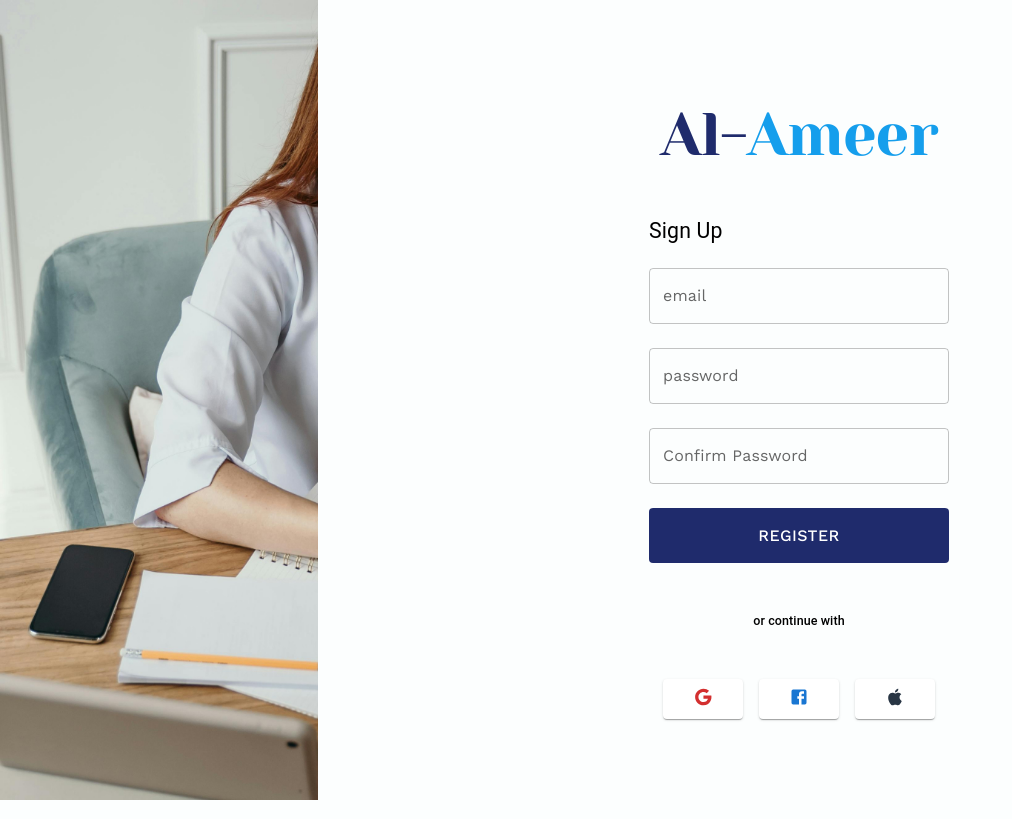
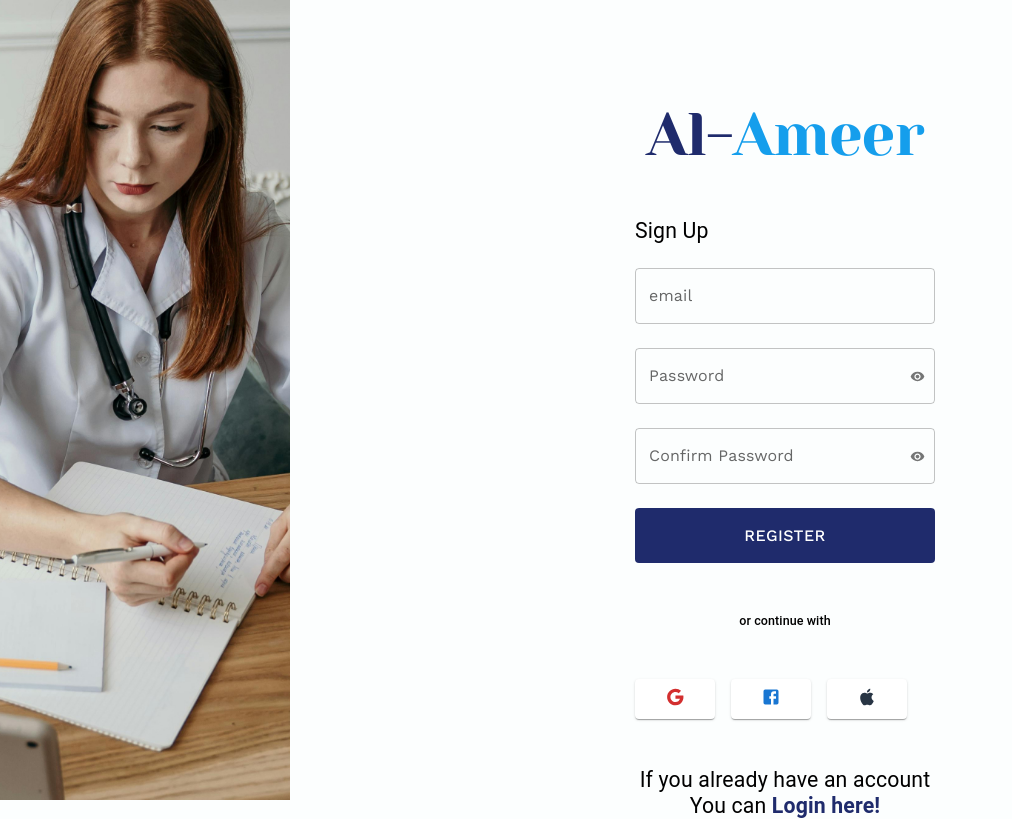
Before and after one commit to dovecancode/al-ameer, a React (Vite) app: page /signup in a window 1280 px wide. Shown: the whole page, without its empty margins (0-1012 px from the left). Built offline with nearby package versions, Linux system fonts and the light colour scheme.

Commit message:
included adornment on password ang confirm password

```diff
--- a/src/Screens/LoginScreen/index.jsx
+++ b/src/Screens/LoginScreen/index.jsx
@@ -1,5 +1,11 @@
+import Login from '../../components/Features/Authentications/Login'
+
 function LoginScreen() {
-  return <div>index</div>
+  return (
+    <>
+      <Login />
+    </>
+  )
 }
 
 export default LoginScreen
--- a/src/components/Features/Authentications/Login/index.jsx
+++ b/src/components/Features/Authentications/Login/index.jsx
@@ -0,0 +1,11 @@
+import { Stack } from '@mui/material'
+
+function Login() {
+  return (
+    <>
+      <Stack></Stack>
+    </>
+  )
+}
+
+export default Login
--- a/src/components/Features/Authentications/Login/style.js
+++ b/src/components/Features/Authentications/Login/style.js
@@ -0,0 +1,5 @@
+import styled from '@emotion/styled'
+
+export const LogInImage = styled('div')({
+  background: 'url()',
+})
--- a/src/components/Features/Authentications/Signup/index.jsx
+++ b/src/components/Features/Authentications/Signup/index.jsx
@@ -2,15 +2,23 @@ import Stack from '@mui/material/Stack'
 
 import { SignUpImage } from './style'
 import SignUpForm from '../../../SignUpForm'
+import { useMediaQuery } from '@mui/material'
 
 export default function SignUp() {
+  const isDesktop = useMediaQuery('(min-width:768px)')
+
   return (
     <div>
       <Stack
         direction={{ xs: 'column', sm: 'row' }}
         // spacing={{ xs: 1, sm: 2, md: 2 }}
+        flex="wrap"
       >
-        <SignUpImage />
+        <SignUpImage
+          sx={{
+            display: isDesktop ? 'flex: 1' : 'none',
+          }}
+        />
         <SignUpForm />
       </Stack>
     </div>
--- a/src/components/Features/Authentications/Signup/style.js
+++ b/src/components/Features/Authentications/Signup/style.js
@@ -3,7 +3,7 @@ import { styled } from '@mui/material'
 export const SignUpImage = styled('div')({
   background: "url('LadyDoctor.jpg') no-repeat",
   backgroundSize: 'cover',
-  // width: '50rem',
   height: '100vh',
   flex: 1,
+  backgroundPosition: 'center',
 })
--- a/src/components/SignUpForm/SignUpForm.elements.js
+++ b/src/components/SignUpForm/SignUpForm.elements.js
@@ -1,4 +1,8 @@
 import styled from '@emotion/styled'
 import { Box } from '@mui/material'
 
-export const spanLogIn = styled(Box)(() => ({}))
+export const SpanLogIn = styled(Box)(() => ({
+  display: 'inline-block',
+  color: '#1F2B6C',
+  fontWeight: 700,
+}))
--- a/src/components/SignUpForm/index.jsx
+++ b/src/components/SignUpForm/index.jsx
@@ -1,6 +1,10 @@
 import {
   Box,
   FormControl,
+  IconButton,
+  InputAdornment,
+  InputLabel,
+  OutlinedInput,
   Paper,
   Stack,
   TextField,
@@ -14,6 +18,10 @@ import GoogleIcon from '@mui/icons-material/Google'
 import FacebookIcon from '@mui/icons-material/Facebook'
 import AppleIcon from '@mui/icons-material/Apple'
 import styled from '@emotion/styled'
+import { SpanLogIn } from './SignUpForm.elements'
+import { useState } from 'react'
+import Visibility from '@mui/icons-material/Visibility'
+import VisibilityOff from '@mui/icons-material/VisibilityOff'
 
 const Item = styled(Paper)(({ theme }) => ({
   backgroundColor: theme.palette.mode === 'dark' ? '#1A2027' : '#fff',
@@ -34,25 +42,40 @@ function SignUpForm() {
   })
 
   console.log('errors', errors)
+  const onSubmit = (data) => console.log(data)
+  const isDesktop = useMediaQuery('(min-width:769px)')
 
-  const onSubmit = (data) => console.log(data)
-
-  const isDesktop = useMediaQuery('(min-width:769px)')
+  //!for FormControl Adornment
+  const [showPassword, setShowPassword] = useState(false)
+  const handleClickShowPassword = () => setShowPassword((show) => !show)
+  const handleMouseDownPassword = (event) => {
+    event.preventDefault()
+  }
+  const [showConfirmPassword, setShowConfirmPassword] = useState(false)
+  const handleClickShowConfirmPassword = () =>
+    setShowConfirmPassword((show) => !show)
+  const handleMouseDownConfirmPassword = (event) => {
+    event.preventDefault()
+  }
 
   return (
     <>
       <Stack
-        sx={{ flex: 1, py: '10rem' }}
+        sx={{ flex: 1, pt: '10rem' }}
         direction={{ xs: 'column' }}
         spacing={{ xs: 6 }}
         textAlign="center"
       >
-        <Box sx={{ mt: 4, mb: 7 }}>
+        <Box sx={{ mt: 4 }}>
           <TopLogo />
         </Box>
         <Box
           component="form"
           // sx={{ flex: 1 }}
+          display="flex"
+          gap={{ xs: 3 }}
+          flexDirection="column"
+          paddingX={isDesktop ? '34.5rem' : '4rem'}
           onSubmit={handleSubmit(onSubmit)}
         >
           <FormControl sx={{ gap: 3 }}>
@@ -75,43 +98,70 @@ function SignUpForm() {
                 },
               })}
             />
-            <TextField
-              id="outlined-basic"
-              label="password"
+          </FormControl>
+          <FormControl
             variant="outlined"
-              sx={{ width: isDesktop ? '30rem' : '100%' }}
+            sx={{ width: isDesktop ? '30rem' : '100%', gap: 3 }}
             {...register('password', { required: true })}
             {...register('password', { required: 'This is required' })}
-              {...register('password', {
-                pattern: {
-                  value: /[A-Z0-9._%+-]/,
-                  message: 'Invalid password',
-                },
-              })}
+          >
+            <InputLabel htmlFor="outlined-adornment-password">
+              Password
+            </InputLabel>
+            <OutlinedInput
+              id="outlined-adornment-password"
+              type={showPassword ? 'text' : 'password'}
+              endAdornment={
+                <InputAdornment position="end">
+                  <IconButton
+                    aria-label="toggle password visibility"
+                    onClick={handleClickShowPassword}
+                    onMouseDown={handleMouseDownPassword}
+                    edge="end"
+                  >
+                    {showPassword ? <VisibilityOff /> : <Visibility />}
+                  </IconButton>
+                </InputAdornment>
+              }
+              label="Password"
             />
-            <TextField
-              id="outlined-basic"
-              label="Confirm Password"
+          </FormControl>
+          <FormControl
             variant="outlined"
-              sx={{ width: isDesktop ? '30rem' : '100%' }}
+            sx={{ width: isDesktop ? '30rem' : '100%', gap: 3 }}
             {...register('confirmPassword', { required: true })}
             {...register('confirmPassword', { required: 'This is required' })}
-              {...register('confirmPassword', {
-                pattern: {
-                  value: /[A-Z0-9._%+-]/,
-                  message: 'Invalid password',
-                },
-              })}
+          >
+            <InputLabel htmlFor="outlined-adornment-password">
+              Confirm Password
+            </InputLabel>
+            <OutlinedInput
+              id="outlined-adornment-password"
+              type={showConfirmPassword ? 'text' : 'password'}
+              endAdornment={
+                <InputAdornment position="end">
+                  <IconButton
+                    aria-label="toggle confirm password visibility"
+                    onClick={handleClickShowConfirmPassword}
+                    onMouseDown={handleMouseDownConfirmPassword}
+                    edge="end"
+                  >
+                    {showConfirmPassword ? <VisibilityOff /> : <Visibility />}
+                  </IconButton>
+                </InputAdornment>
+              }
+              label="Confirm Password"
             />
+          </FormControl>
           <SubmitButton
             type="submit"
             height="5.5rem"
             backgroundnonhover="#1f2b6c"
             colornonhover="#fff"
+            width={isDesktop ? '30rem' : '100%'}
           >
             Register
           </SubmitButton>
-          </FormControl>
         </Box>
         <Box>
           <Typography variant="h6">or continue with</Typography>
@@ -133,6 +183,12 @@ function SignUpForm() {
             </Item>
           </Stack>
         </Box>
+        <Box>
+          <Typography variant="h4">If you already have an account</Typography>
+          <Typography variant="h4">
+            You can <SpanLogIn>Login here!</SpanLogIn>
+          </Typography>
+        </Box>
       </Stack>
     </>
   )
```
Also changed, not shown: public/MaleDoctor.jpg (added). Lines whose indentation alone changed are shown as unchanged.
